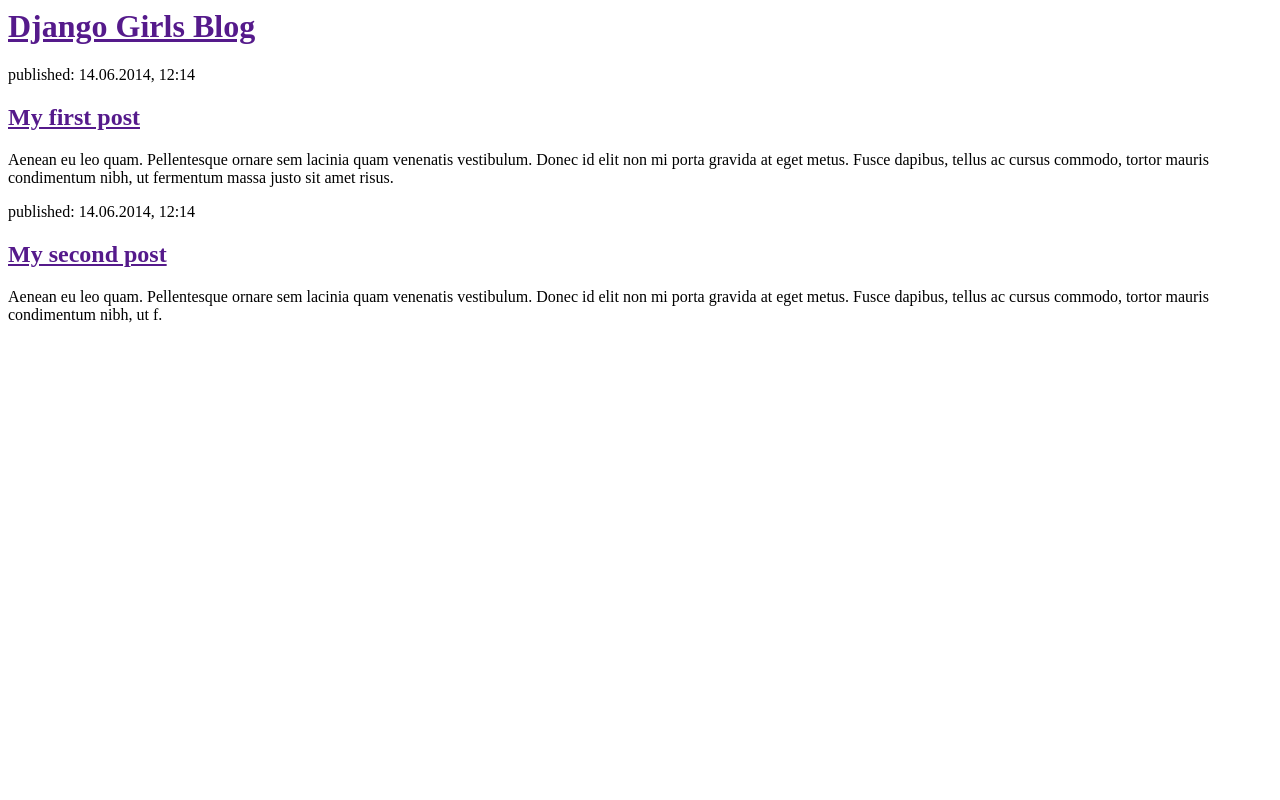
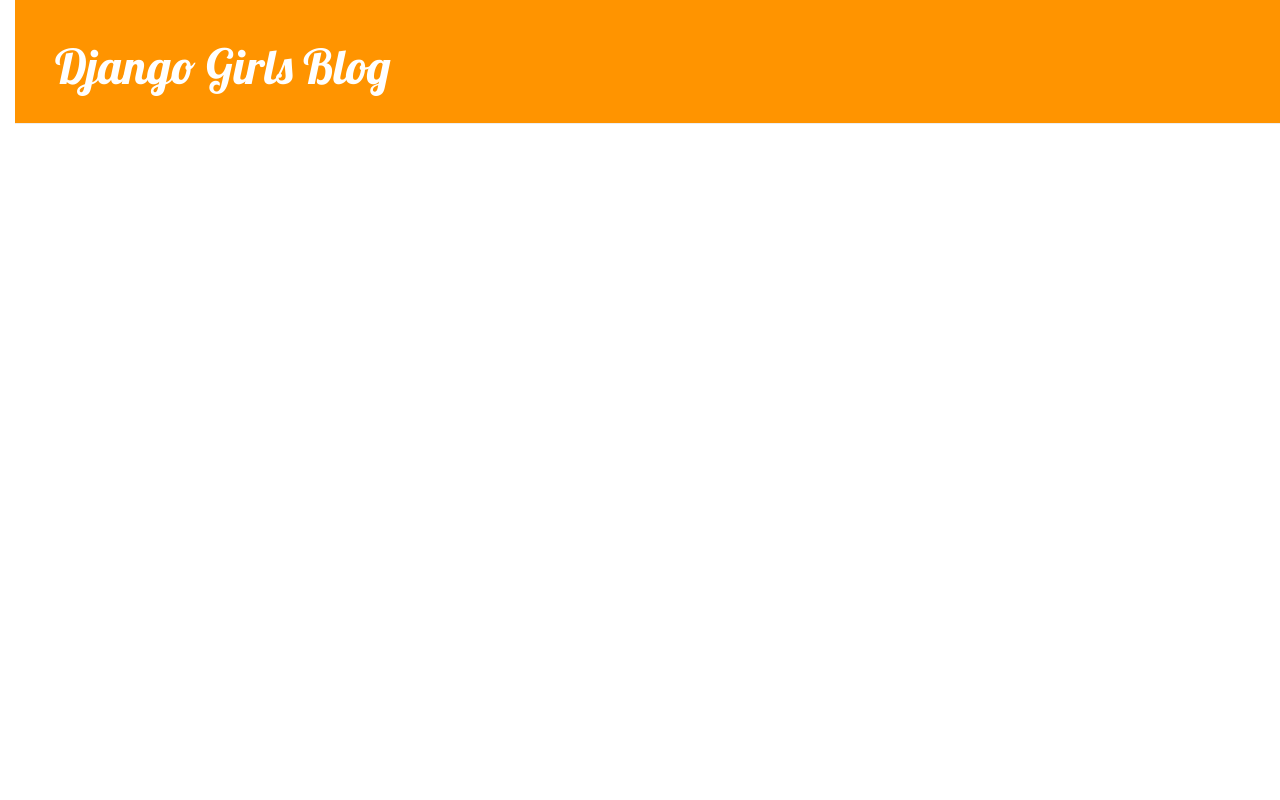
Before and after one commit to davydadriel/my-first-blog, a Django app: page / in a window 1280 px wide. Run offline with Django 3.2, Linux system fonts and the light colour scheme; some libraries are stand-ins or nearby versions.

Commit message:
Added view and template for detailed blog post as well as CSS for the site.

```diff
--- /dev/null
+++ b/blog/static/css/blog.css
@@ -0,0 +1,59 @@
+h1 a {
+    color: #FCA205;
+}
+
+body {
+    padding-left: 15px;
+}
+
+h1 a {
+    color: #FCA205;
+    font-family: 'Lobster';
+}
+
+.page-header {
+    background-color: #ff9400;
+    margin-top: 0;
+    padding: 20px 20px 20px 40px;
+}
+
+.page-header h1, .page-header h1 a, .page-header h1 a:visited, .page-header h1 a:active {
+    color: #ffffff;
+    font-size: 36pt;
+    text-decoration: none;
+}
+
+.content {
+    margin-left: 40px;
+}
+
+h1, h2, h3, h4 {
+    font-family: 'Lobster', cursive;
+}
+
+.date {
+    color: #828282;
+}
+
+.save {
+    float: right;
+}
+
+.post-form textarea, .post-form input {
+    width: 100%;
+}
+
+.top-menu, .top-menu:hover, .top-menu:visited {
+    color: #ffffff;
+    float: right;
+    font-size: 26pt;
+    margin-right: 20px;
+}
+
+.post {
+    margin-bottom: 70px;
+}
+
+.post h1 a, .post h1 a:visited {
+    color: #000000;
+}
--- /dev/null
+++ b/blog/templates/blog/base.html
@@ -0,0 +1,25 @@
+{% load staticfiles %}
+<html>
+    <head>
+        <title>Django Girls blog</title>
+        <link rel="stylesheet" href="//maxcdn.bootstrapcdn.com/bootstrap/3.2.0/css/bootstrap.min.css">
+        <link rel="stylesheet" href="//maxcdn.bootstrapcdn.com/bootstrap/3.2.0/css/bootstrap-theme.min.css">
+        <link href='//fonts.googleapis.com/css?family=Lobster&subset=latin,latin-ext' rel='stylesheet' type='text/css'>
+        <link rel="stylesheet" href="{% static 'css/blog.css' %}">
+    </head>
+    <body>
+
+        <div class="page-header">
+            <h1><a href="/">Django Girls Blog</a></h1>
+        </div>
+        <div class="content container">
+            <div class="row">
+                <div class="col-md-8">
+                {% block content %}
+                {% endblock %}
+                </div>
+            </div>
+        </div>
+
+    </body>
+</html>
--- a/blog/templates/blog/post_list.html
+++ b/blog/templates/blog/post_list.html
@@ -1,22 +1,13 @@
-<html>
-    <head>
-        <title>Django Girls blog</title>
-    </head>
-    <body>
-        <div>
-            <h1><a href="">Django Girls Blog</a></h1>
+{% extends 'blog/base.html' %}
+
+{% block content %}
+    {% for post in posts %}
+        <div class="post">
+            <div class="date">
+                {{ post.published_date }}
+            </div>
+            <h1><a href="{% url 'post_detail' pk=post.pk %}">{{ post.title }}</a></h1>
+            <p>{{ post.text|linebreaksbr }}</p>
         </div>
-
-        <div>
-            <p>published: 14.06.2014, 12:14</p>
-            <h2><a href="">My first post</a></h2>
-            <p>Aenean eu leo quam. Pellentesque ornare sem lacinia quam venenatis vestibulum. Donec id elit non mi porta gravida at eget metus. Fusce dapibus, tellus ac cursus commodo, tortor mauris condimentum nibh, ut fermentum massa justo sit amet risus.</p>
-        </div>
-
-        <div>
-            <p>published: 14.06.2014, 12:14</p>
-            <h2><a href="">My second post</a></h2>
-            <p>Aenean eu leo quam. Pellentesque ornare sem lacinia quam venenatis vestibulum. Donec id elit non mi porta gravida at eget metus. Fusce dapibus, tellus ac cursus commodo, tortor mauris condimentum nibh, ut f.</p>
-        </div>
-    </body>
-</html>
+    {% endfor %}
+{% endblock %}
--- a/blog/urls.py
+++ b/blog/urls.py
@@ -2,5 +2,6 @@ from django.conf.urls import url
 from . import views
 
 urlpatterns = [
-    url(r'^$', views.post_list, name='post_list'),
+    url(r'^$', views.post_list),
+    url(r'^post/(?P<pk>[0-9]+)/$', views.post_detail, name='post_detail'),
 ]
--- a/blog/views.py
+++ b/blog/views.py
@@ -1,4 +1,9 @@
 from django.shortcuts import render
+from django.shortcuts import render, get_object_or_404
 
 def post_list(request):
     return render(request, 'blog/post_list.html', {})
+
+def post_detail(request, pk):
+    post = get_object_or_404(post, pk=pk)
+    return render(request, 'blog/post_detail.html', {'post': post})
```
Also changed, not shown: blog/templates/blog/post_detail.html (added, +13 -0 lines).
